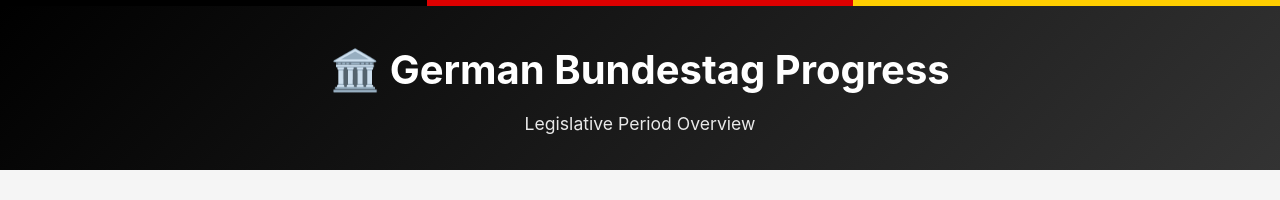
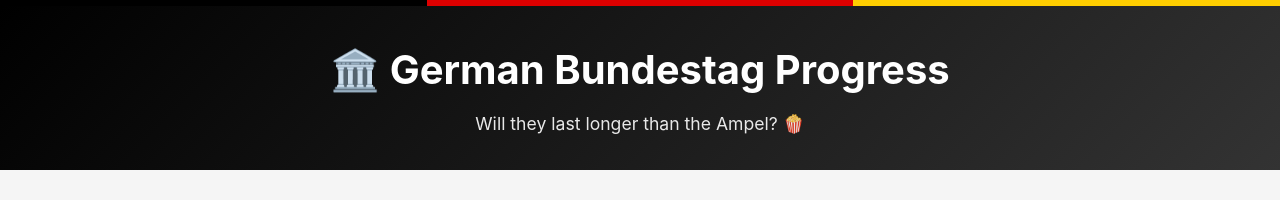
Before and after one commit to flokoe/tools, a plain HTML site: page bundestag-progress.html in a window 1280 px wide. Shown: the top 200 px of the page. Drawn offline with Linux system fonts and the light colour scheme.

Commit message:
Add snarky subheading about Ampel coalition drama
Replace "Legislative Period Overview" with a snarky sub heading based
on the drama of the dissolution and how the parties made fun of it.
Now with some schadenfreude we are excited if the CDU will undercut the
elapsed days of the old bundestag.

🤖 Generated with [Claude Code](https://claude.com/claude-code)

Co-Authored-By: Claude Opus 4.5 <noreply@anthropic.com>

```diff
--- a/bundestag-progress.html
+++ b/bundestag-progress.html
@@ -219,7 +219,7 @@
 
     <header class="header">
         <h1>🏛️ German Bundestag Progress</h1>
-        <p>Legislative Period Overview</p>
+        <p>Will they last longer than the Ampel? 🍿</p>
     </header>
 
     <div class="container">
```
